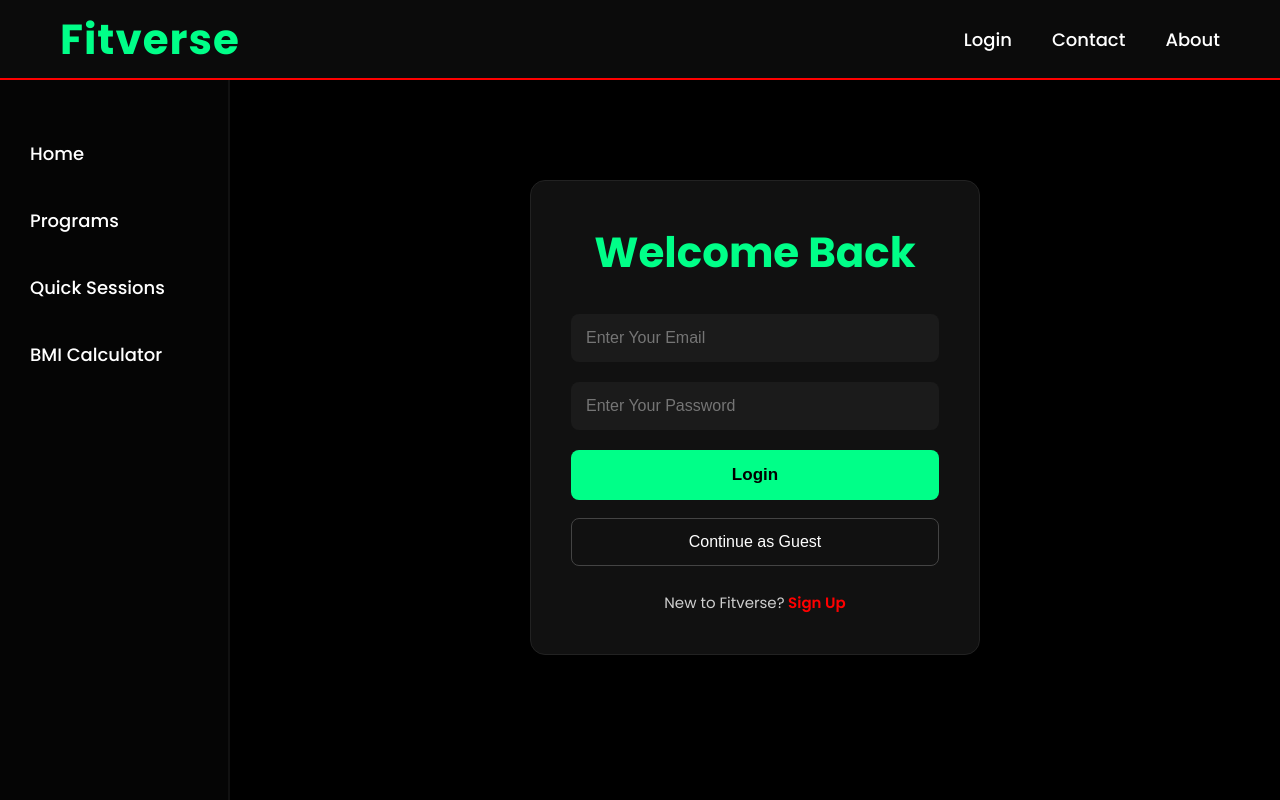
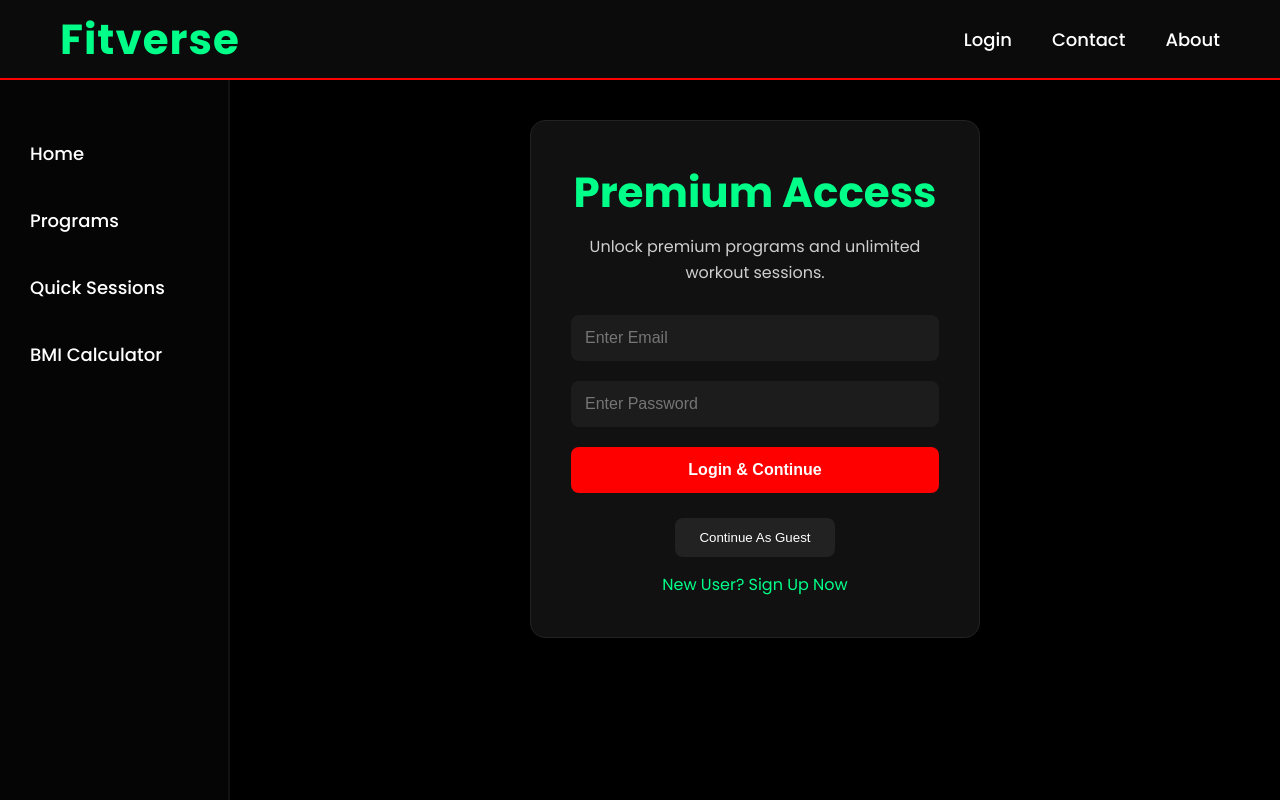
Before and after one commit to hvarshiny/fitverse, a React (Vite) app: page /login in a window 1280 px wide. Shown: the top 800 px of the page. Built offline with nearby package versions, Linux system fonts and the light colour scheme.

Commit message:
fixed vercel deployment

```diff
--- a/src/App.jsx
+++ b/src/App.jsx
@@ -12,6 +12,10 @@ import Contact from "./pages/Contact"
 import Login from "./pages/Login"
 import WorkoutSession from "./pages/WorkoutSession"
 import ProgramDetails from "./pages/ProgramDetails"
+import Signup from "./pages/Signup"
+import PremiumDashboard from "./pages/PremiumDashboard"
+import PremiumProgram from "./pages/PremiumProgram"
+
 
 function App() {
   return (
@@ -41,6 +45,12 @@ function App() {
 
         <Route path="/login" element={<Login />} />
 
+        <Route path="/signup" element={<Signup />} />
+
+        <Route path="/premium" element={<PremiumDashboard />} />
+
+        <Route path="/premium:id" element={<PremiumProgram />} />
+
       </Routes>
 
       <Footer />
--- a/src/components/ProgramCard.jsx
+++ b/src/components/ProgramCard.jsx
@@ -1,17 +1,21 @@
 import { Link } from "react-router-dom"
 
-function ProgramCard({ id, title, price, image }) {
+function ProgramCard({ title, price, image }) {
+
   return (
 
     <div className="program-card">
 
-      <img src={image} alt={title} />
+      <img
+        src={image}
+        alt={title}
+      />
 
       <h2>{title}</h2>
 
       <p>{price}</p>
 
-      <Link to={`/program/${id}`}>
+      <Link to="/login">
 
         <button>
           Join Now
--- a/src/data/sessionsData.js
+++ b/src/data/sessionsData.js
@@ -5,7 +5,7 @@ const sessions = [
 
     title: "5 Min Cardio",
 
-    duration: 10,
+    exerciseTime: 60,
 
     image:
       "https://images.pexels.com/photos/3768916/pexels-photo-3768916.jpeg",
@@ -22,7 +22,7 @@ const sessions = [
 
     title: "10 Min Abs",
 
-    duration: 10,
+    exerciseTime: 120,
 
     image:
       "https://images.pexels.com/photos/4162487/pexels-photo-4162487.jpeg",
@@ -39,7 +39,7 @@ const sessions = [
 
     title: "7 Min Stretch",
 
-    duration: 10,
+    exerciseTime: 90,
 
     image:
       "https://images.pexels.com/photos/3823039/pexels-photo-3823039.jpeg",
--- a/src/pages/Login.jsx
+++ b/src/pages/Login.jsx
@@ -1,39 +1,81 @@
+import { useNavigate } from "react-router-dom"
+
 import "../styles/Login.css"
 
 function Login() {
+
+  const navigate = useNavigate()
+
+  const handleLogin = (e) => {
+
+    e.preventDefault()
+
+    alert("Premium Login Successful ✅")
+
+    navigate("/premium")
+  }
+
+  const handleGuest = () => {
+
+    alert("Continuing As Guest")
+
+    navigate("/sessions")
+  }
+
   return (
+
     <div className="page-content">
 
       <div className="login-container">
 
-        <h1>Welcome Back</h1>
+        <h1>
+          Premium Access
+        </h1>
 
-        <form className="login-form">
+        <p className="login-subtext">
+
+          Unlock premium programs and
+          unlimited workout sessions.
+
+        </p>
+
+        <form
+          className="login-form"
+          onSubmit={handleLogin}
+        >
 
           <input
             type="email"
-            placeholder="Enter Your Email"
+            placeholder="Enter Email"
+            required
           />
 
           <input
             type="password"
-            placeholder="Enter Your Password"
+            placeholder="Enter Password"
+            required
           />
 
-          <button type="submit" className="login-btn">
-            Login
+          <button type="submit">
+            Login & Continue
           </button>
 
         </form>
 
-        <button className="guest-btn">
-          Continue as Guest
-        </button>
+        <div className="extra-options">
 
-        <p className="signup-text">
-          New to Fitverse?
-          <span> Sign Up</span>
-        </p>
+          <button
+            className="guest-btn"
+            onClick={handleGuest}
+          >
+            Continue As Guest
+          </button>
+
+          <p onClick={() => navigate("/signup")}>
+            New User? Sign Up Now
+          </p>
+
+        </div>
 
       </div>
 
--- /dev/null
+++ b/src/pages/PremiumDashboard.jsx
@@ -0,0 +1,91 @@
+import { Link } from "react-router-dom"
+
+import "../styles/PremiumDashboard.css"
+
+const premiumPrograms = [
+
+  {
+    id: 1,
+
+    title: "Weight Loss Program",
+
+    image:
+      "https://images.pexels.com/photos/414029/pexels-photo-414029.jpeg",
+
+    description:
+      "Burn fat with intense cardio and HIIT sessions.",
+  },
+
+  {
+    id: 2,
+
+    title: "Muscle Gain Program",
+
+    image:
+      "https://images.pexels.com/photos/841130/pexels-photo-841130.jpeg",
+
+    description:
+      "Build strength with focused muscle workouts.",
+  },
+
+  {
+    id: 3,
+
+    title: "Yoga & Flexibility",
+
+    image:
+      "https://images.pexels.com/photos/3822906/pexels-photo-3822906.jpeg",
+
+    description:
+      "Improve flexibility and relaxation with yoga.",
+  },
+
+]
+
+function PremiumDashboard() {
+
+  return (
+
+    <div className="page-content">
+
+      <h1 className="premium-heading">
+        Premium Workout Programs
+      </h1>
+
+      <div className="premium-container">
+
+        {premiumPrograms.map((program) => (
+
+          <div
+            className="premium-card"
+            key={program.id}
+          >
+
+            <img
+              src={program.image}
+              alt={program.title}
+            />
+
+            <h2>{program.title}</h2>
+
+            <p>{program.description}</p>
+
+            <Link to={`/premium/${program.id}`}>
+
+              <button>
+                Start Program
+              </button>
+
+            </Link>
+
+          </div>
+
+        ))}
+
+      </div>
+
+    </div>
+  )
+}
+
+export default PremiumDashboard
--- /dev/null
+++ b/src/pages/PremiumProgram.jsx
@@ -0,0 +1,88 @@
+import { useParams } from "react-router-dom"
+
+import "../styles/PremiumProgram.css"
+
+const premiumData = {
+
+  1: {
+    title: "Weight Loss Program",
+
+    workouts: [
+      "HIIT Training",
+      "Fat Burn Cardio",
+      "Core Workout",
+      "Cycling Session",
+    ],
+  },
+
+  2: {
+    title: "Muscle Gain Program",
+
+    workouts: [
+      "Chest Workout",
+      "Back Workout",
+      "Leg Day",
+      "Strength Training",
+    ],
+  },
+
+  3: {
+    title: "Yoga & Flexibility",
+
+    workouts: [
+      "Morning Yoga",
+      "Breathing Exercises",
+      "Stretch Flow",
+      "Meditation Session",
+    ],
+  },
+
+}
+
+function PremiumProgram() {
+
+  const { id } = useParams()
+
+  const program = premiumData[id]
+
+  if (!program) {
+
+    return <h1>Program Not Found</h1>
+  }
+
+  return (
+
+    <div className="page-content">
+
+      <div className="premium-program-container">
+
+        <h1>{program.title}</h1>
+
+        <div className="workout-list">
+
+          {program.workouts.map((workout, index) => (
+
+            <div
+              className="workout-item"
+              key={index}
+            >
+
+              <h2>{workout}</h2>
+
+              <button>
+                Start Workout
+              </button>
+
+            </div>
+
+          ))}
+
+        </div>
+
+      </div>
+
+    </div>
+  )
+}
+
+export default PremiumProgram
--- /dev/null
+++ b/src/pages/Signup.jsx
@@ -0,0 +1,70 @@
+import { useNavigate } from "react-router-dom"
+
+import "../styles/Login.css"
+
+function Signup() {
+
+  const navigate = useNavigate()
+
+  const handleSignup = (e) => {
+
+    e.preventDefault()
+
+    alert("Account Created Successfully 🎉")
+
+    navigate("/programs")
+  }
+
+  return (
+
+    <div className="page-content">
+
+      <div className="login-container">
+
+        <h1>
+          Create Account
+        </h1>
+
+        <p className="login-subtext">
+
+          Join Fitverse and unlock
+          premium fitness programs.
+
+        </p>
+
+        <form
+          className="login-form"
+          onSubmit={handleSignup}
+        >
+
+          <input
+            type="text"
+            placeholder="Enter Name"
+            required
+          />
+
+          <input
+            type="email"
+            placeholder="Enter Email"
+            required
+          />
+
+          <input
+            type="password"
+            placeholder="Create Password"
+            required
+          />
+
+          <button type="submit">
+            Create Account
+          </button>
+
+        </form>
+
+      </div>
+
+    </div>
+  )
+}
+
+export default Signup
--- a/src/pages/WorkoutSession.jsx
+++ b/src/pages/WorkoutSession.jsx
@@ -18,17 +18,15 @@ function WorkoutSession() {
 
   const [exerciseIndex, setExerciseIndex] = useState(0)
 
-  const [timeLeft, setTimeLeft] = useState(10)
+  const [timeLeft, setTimeLeft] = useState(session.exerciseTime)
 
   const [completed, setCompleted] = useState(false)
 
   useEffect(() => {
 
-    let timer
+    if (!started || completed || !session) return
 
-    if (started && !completed) {
-
-      timer = setInterval(() => {
+    const timer = setInterval(() => {
 
       setTimeLeft((prev) => {
 
@@ -43,7 +41,7 @@ function WorkoutSession() {
               (prevIndex) => prevIndex + 1
             )
 
-              return 10
+            return session.exerciseTime
           }
 
           else {
@@ -60,11 +58,10 @@ function WorkoutSession() {
       })
 
     }, 1000)
-    }
 
     return () => clearInterval(timer)
 
-  }, [started, exerciseIndex, completed])
+  }, [started, exerciseIndex, completed, session])
 
   if (!session) {
     return <h1>Workout Not Found</h1>
--- a/src/styles/Login.css
+++ b/src/styles/Login.css
@@ -2,8 +2,6 @@
   max-width: 450px;
 
   margin: auto;
-
-  margin-top: 60px;
 
   background-color: #111;
 
@@ -21,7 +19,15 @@
 
   font-size: 42px;
 
+  margin-bottom: 10px;
+}
+
+.login-subtext{
+  color: #cfcfcf;
+
   margin-bottom: 30px;
+
+  line-height: 1.6;
 }
 
 .login-form{
@@ -33,88 +39,31 @@
 }
 
 .login-form input{
-  padding: 15px;
+  padding: 14px;
 
   border: none;
 
   border-radius: 8px;
 
-  background-color: #1b1b1b;
+  background-color: #1c1c1c;
 
   color: white;
 
   font-size: 16px;
 }
 
-.login-form input:focus{
-  outline: 2px solid red;
-}
-
-.login-btn{
-  padding: 15px;
+.login-form button{
+  padding: 14px;
 
   border: none;
 
   border-radius: 8px;
 
-  background-color: #00ff88;
-
-  color: black;
-
-  font-size: 17px;
-  font-weight: 600;
-
-  cursor: pointer;
-
-  transition: 0.3s;
-}
-
-.login-btn:hover{
   background-color: red;
-
-  color: white;
-}
-
-.guest-btn{
-  width: 100%;
-
-  margin-top: 18px;
-
-  padding: 14px;
-
-  border: 1px solid #444;
-
-  border-radius: 8px;
-
-  background-color: transparent;
 
   color: white;
 
   font-size: 16px;
-
-  cursor: pointer;
-
-  transition: 0.3s;
-}
-
-.guest-btn:hover{
-  background-color: #1f1f1f;
-
-  border-color: #00ff88;
-
-  color: #00ff88;
-}
-
-.signup-text{
-  margin-top: 25px;
-
-  color: #cfcfcf;
-
-  font-size: 15px;
-}
-
-.signup-text span{
-  color: red;
 
   font-weight: 600;
 
@@ -123,6 +72,42 @@
   transition: 0.3s;
 }
 
-.signup-text span:hover{
+.login-form button:hover{
+  background-color: #00ff88;
+
+  color: black;
+}
+
+.extra-options{
+  margin-top: 25px;
+}
+
+.guest-btn{
+  padding: 12px 24px;
+
+  border: none;
+
+  border-radius: 8px;
+
+  background-color: #222;
+
+  color: white;
+
+  cursor: pointer;
+
+  margin-bottom: 15px;
+
+  transition: 0.3s;
+}
+
+.guest-btn:hover{
+  background-color: white;
+
+  color: black;
+}
+
+.extra-options p{
   color: #00ff88;
+
+  cursor: pointer;
 }
--- /dev/null
+++ b/src/styles/PremiumDashboard.css
@@ -0,0 +1,80 @@
+.premium-heading{
+  color: #00ff88;
+
+  text-align: center;
+
+  margin-bottom: 40px;
+
+  font-size: 42px;
+}
+
+.premium-container{
+  display: grid;
+
+  grid-template-columns:
+    repeat(auto-fit, minmax(280px, 1fr));
+
+  gap: 30px;
+}
+
+.premium-card{
+  background-color: #111;
+
+  border-radius: 15px;
+
+  overflow: hidden;
+
+  border: 1px solid #222;
+
+  transition: 0.3s;
+}
+
+.premium-card:hover{
+  transform: translateY(-10px);
+}
+
+.premium-card img{
+  width: 100%;
+
+  height: 220px;
+
+  object-fit: cover;
+}
+
+.premium-card h2{
+  color: white;
+
+  padding: 20px 20px 10px;
+}
+
+.premium-card p{
+  color: #cfcfcf;
+
+  padding: 0 20px 20px;
+
+  line-height: 1.6;
+}
+
+.premium-card button{
+  margin: 0 20px 20px;
+
+  padding: 12px 24px;
+
+  border: none;
+
+  border-radius: 8px;
+
+  background-color: red;
+
+  color: white;
+
+  cursor: pointer;
+
+  transition: 0.3s;
+}
+
+.premium-card button:hover{
+  background-color: #00ff88;
+
+  color: black;
+}
--- /dev/null
+++ b/src/styles/PremiumProgram.css
@@ -0,0 +1,65 @@
+.premium-program-container{
+  max-width: 900px;
+
+  margin: auto;
+}
+
+.premium-program-container h1{
+  color: #00ff88;
+
+  text-align: center;
+
+  margin-bottom: 40px;
+
+  font-size: 42px;
+}
+
+.workout-list{
+  display: flex;
+
+  flex-direction: column;
+
+  gap: 25px;
+}
+
+.workout-item{
+  background-color: #111;
+
+  padding: 25px;
+
+  border-radius: 12px;
+
+  border: 1px solid #222;
+
+  display: flex;
+
+  justify-content: space-between;
+
+  align-items: center;
+}
+
+.workout-item h2{
+  color: white;
+}
+
+.workout-item button{
+  padding: 12px 24px;
+
+  border: none;
+
+  border-radius: 8px;
+
+  background-color: red;
+
+  color: white;
+
+  cursor: pointer;
+
+  transition: 0.3s;
+}
+
+.workout-item button:hover{
+  background-color: #00ff88;
+
+  color: black;
+}
```
Lines whose indentation alone changed are shown as unchanged.
